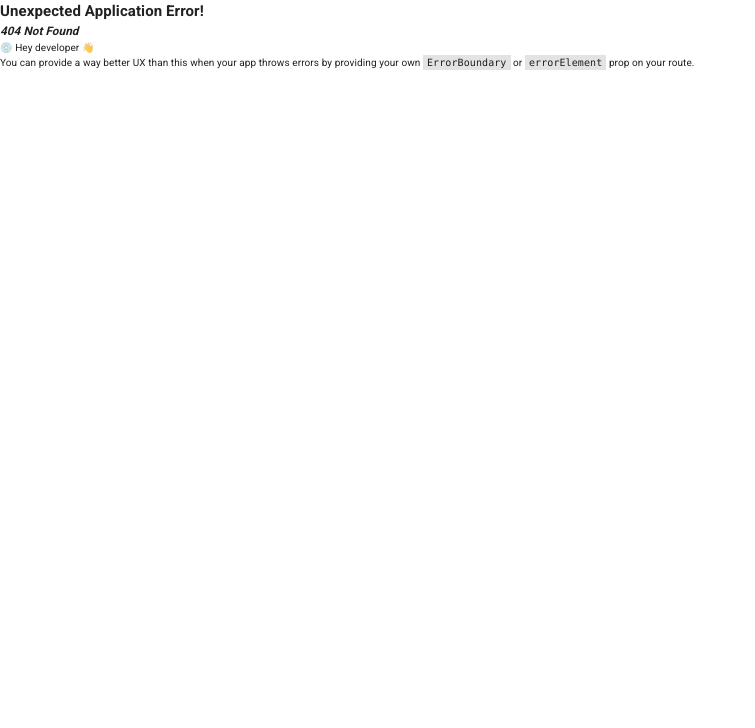
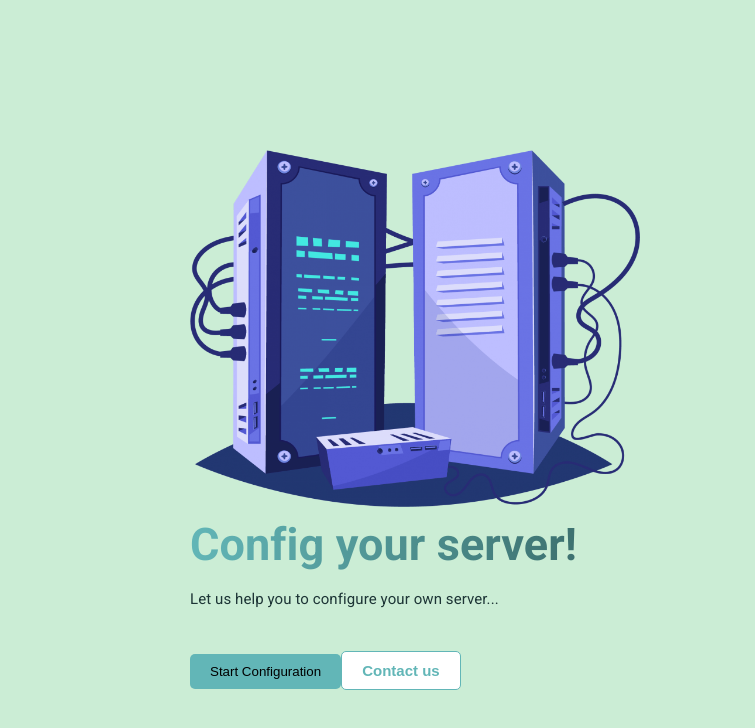
Before and after one commit to golnooshasefi/Internet-Engineering-proj, a React (Create React App) app: page / in a window 1280 px wide. Before the commit this address had no page. Shown: the top 728 px of the page, without its empty margins (0-755 px from the left). Built offline with nearby package versions, Linux system fonts and the light colour scheme; a web font is replaced by a local one.

Commit message:
feat: add home page and style

```diff
--- /dev/null
+++ b/src/Pages/HeroSection/Button.js
@@ -0,0 +1,22 @@
+import React from "react";
+import classNames from "classnames";
+import classes from "./Button.module.scss";
+
+function Button({ children, color, className, onClickHandler, isDisable }) {
+  return (
+    <button
+      className={classNames(
+        classes.Button,
+        {
+          [classes[`Button--${color}`]]: color,
+        },
+        className
+      )}
+      disabled={isDisable}
+      onClick={onClickHandler}
+    >
+      {children}
+    </button>
+  );
+}
+export default Button;
--- /dev/null
+++ b/src/Pages/HeroSection/Button.module.scss
@@ -0,0 +1,27 @@
+.Button {
+  //default attributes
+  border: none;
+  border-radius: 5px;
+  cursor: pointer;
+
+  &--green {
+    font-size: 1.5rem;
+    font-weight: bold;
+    padding: 0 3rem;
+    background-color: rgb(102, 104, 171);
+    color: #fff;
+    transition: 0.3s;
+    &:hover {
+      background-color: rgba(102, 104, 171, 0.8);
+    }
+  }
+  &--white {
+    font-size: 1.5rem;
+    font-weight: bold;
+    padding: 1rem 2rem;
+    background-color: #fff;
+    color: #62B6B7;
+    border: 1px solid #62B6B7;
+    transition: 0.3s;
+  }
+}
--- /dev/null
+++ b/src/Pages/HeroSection/HeroSection.module.scss
@@ -0,0 +1,119 @@
+.HeroSection {
+  min-height: 77rem;
+  background-color: #cbedd5;
+
+  &__content {
+    max-width: 1360px;
+    padding: 15rem 19rem;
+    display: flex;
+    flex-direction: row-reverse;
+    justify-content: space-around;
+    align-items: center;
+    margin: auto;
+
+    @media (max-width: 54em) {
+      flex-direction: column;
+    }
+
+    @media (max-width: 37.5em) {
+      padding: 15rem 9.5rem;
+    }
+
+    @media (max-width: 26em) {
+      padding: 15rem 5rem;
+    }
+  }
+
+
+  img {
+    width: 100%;
+    height: 100%;
+  }
+
+  &__info {
+    display: flex;
+    flex-direction: column;
+    flex: 0 0 50%;
+    margin-right: 70rem;
+
+    @media (max-width: 54em) {
+      margin-left: 0;
+    }
+
+    &--header {
+      background-image: linear-gradient(to right, #62B6B7, #376664);
+      background-clip: text;
+      -webkit-text-fill-color: transparent;
+      font-size: 4.5rem;
+
+      margin-bottom: 1rem;
+    }
+    &--text {
+      font-size: 1.5rem;
+      margin-bottom: 4rem;
+      color: #1d3536;
+    }
+  }
+
+  &__button--right {
+    margin-left: 0rem;
+    padding: 1rem 2rem;
+    background-image: linear-gradient(to right bottom, #62B6B7, #62B6B7);
+    transition: all 0.5s;
+    text-align: center;
+    position: relative;
+    overflow: hidden;
+
+    &:after {
+      content: "→";
+      position: absolute;
+      opacity: 0;
+      visibility: hidden;
+      top: 50%;
+      transform: translateY(-50%);
+      left: -80px;
+      transition: 0.5s;
+    }
+
+    &:hover {
+      padding-right: 2rem;
+      padding-left: 3.5rem;
+    }
+
+    &:hover:after {
+      opacity: 1;
+      left: 1.2rem;
+      visibility: visible;
+    }
+  }
+  &__button--left {
+    padding: 1rem 2rem;
+    transition: all 0.5s;
+    text-align: center;
+    position: relative;
+    overflow: hidden;
+
+    &:after {
+      content: "→";
+      color: #376664;
+      position: absolute;
+      opacity: 0;
+      top: 50%;
+      transform: translateY(-50%);
+      left: -90px;
+      transition: 0.5s;
+      visibility: hidden;
+    }
+
+    &:hover {
+      padding-right: 2rem;
+      padding-left: 3.5rem;
+    }
+
+    &:hover:after {
+      opacity: 1;
+      left: 1.2rem;
+      visibility: visible;
+    }
+  }
+}
--- /dev/null
+++ b/src/Pages/HeroSection/index.js
@@ -0,0 +1,47 @@
+import React, { useContext } from "react";
+import classes from "./HeroSection.module.scss";
+import Button from "./Button";
+import classNames from "classnames";
+// import { Link } from "react-router-dom";
+import serverPicture from'./server2.png';
+
+function HeroSection() {
+  return (
+    <section className={classes.HeroSection}>
+      <div className={classes.HeroSection__content}>
+        <div className={classes.HeroSection__info}>
+          <div className={classes["HeroSection__info--picture"]}>
+            <img src={serverPicture} alt="server picture" />
+          </div>
+          <h1 className={classes["HeroSection__info--header"]}>
+            Config your server!
+          </h1>
+          <p className={classes["HeroSection__info--text"]}>
+            Let us help you to configure your own server...
+          </p>
+          <div>
+            {/* <Link to={user.auth ? "/survey" : "/account-box"}> */}
+              <Button
+                color="purple"
+                className={classes["HeroSection__button--right"]}
+              >
+                Start Configuration
+              </Button>
+            {/* </Link> */}
+
+            {/* <Link to={"/FAQ"}> */}
+              <Button
+                color="white"
+                className={classes["HeroSection__button--left"]}
+              >
+                Contact us
+              </Button>
+            {/* </Link> */}
+          </div>
+        </div>
+      </div>
+    </section>
+  );
+}
+
+export default HeroSection;
--- a/src/routes.js
+++ b/src/routes.js
@@ -3,10 +3,11 @@ import Register from "./Pages/Register";
 import Panel from "./Pages/Panel";
 import Dhcpconfig from "./Pages/Panel/Dhcp-config";
 import Iprange from "./Pages/Panel/IPrange";
+import HeroSection from "./Pages/HeroSection"
 
 export const routes = [
   // { path: "/", element: <Homepage /> },
-  // { path: "/", element: <Homepage /> },
+  { path: "/", element: <HeroSection /> },
   { path: "login", element: <Login /> },
   { path: "register", element: <Register /> },
   {
```
Also changed, not shown: src/Pages/HeroSection/server2.png (added).
